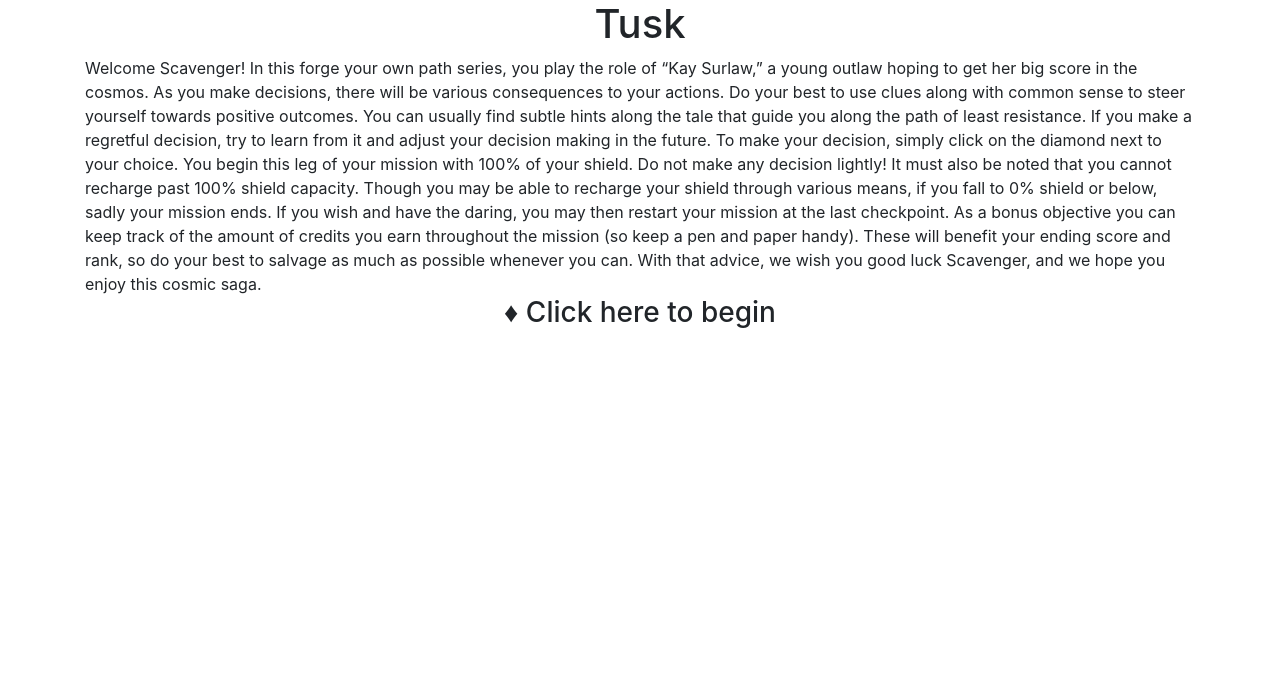
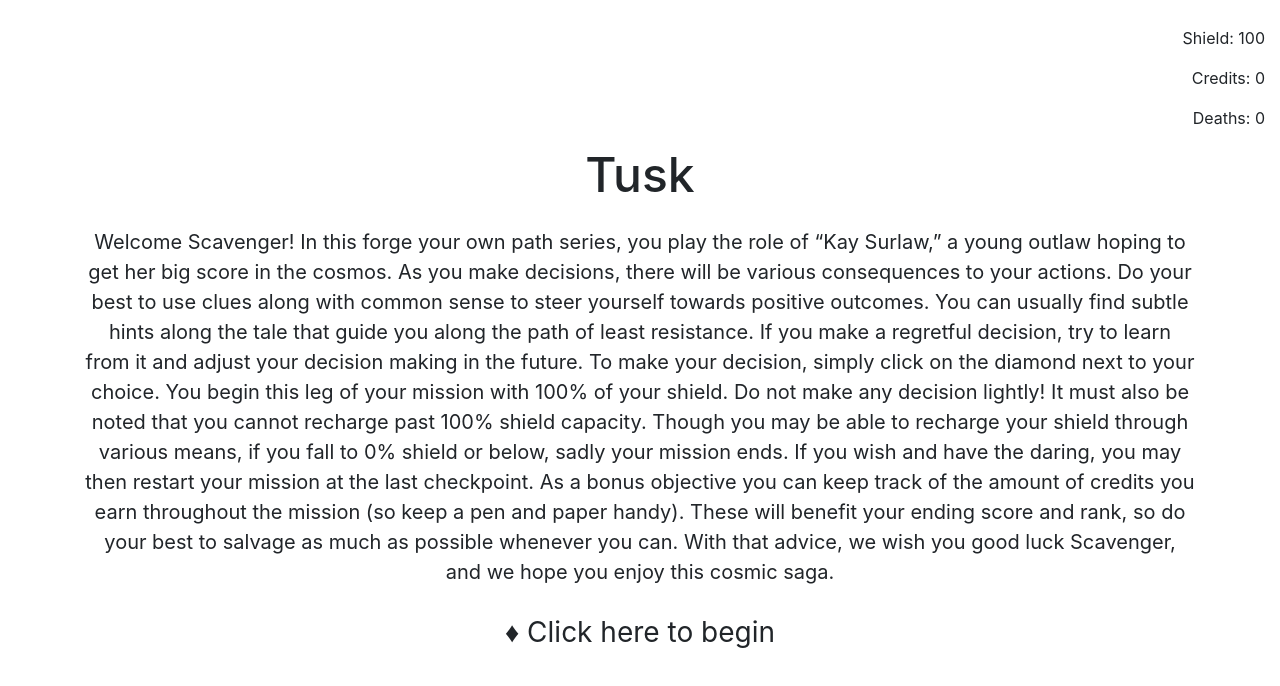
Before and after one commit to Okma/tusk-textventure, a React (Create React App) app: page / in a window 1280 px wide. Shown: the top 686 px of the page. Built offline with nearby package versions, Linux system fonts and the light colour scheme.

Commit message:
feat: add score tracking; added minor styling

```diff
--- /dev/null
+++ b/src/App.css
@@ -0,0 +1,4 @@
+.score {
+    margin-top: 2%;
+    text-align: right;
+}
--- a/src/App.js
+++ b/src/App.js
@@ -2,6 +2,7 @@ import React from 'react';
 import update from 'immutability-helper';
 import Page from "./Page";
 import data from './data/data';
+import './App.css';
 
 export default class App extends React.Component {
 
@@ -11,20 +12,72 @@ export default class App extends React.Component {
             pages: data['pages'],
             current_page: 0,
             health: 100,
-            credits: 0
+            credits: 0,
+            deaths: 0
         }
     }
 
     onHealthChange = (delta) => {
         this.setState(update(this.state, {health: {$set: this.state.health - delta}}));
-
         // check if health <= 0
         if (this.state.health <= 0) {
             // death page
-            this.onOptionSelect(32)
-        } else {
+            this.setState(update(this.state, {deaths: {$set: this.state.deaths + 1}}));
+            this.onOptionSelect(32);
+        }
+    };
 
+    calculateScore = () => {
+        let score = 0;
+
+        // calculate credit score
+        let credits = this.state.credits;
+        let creditScores = {50000: 4000, 40000: 2000, 45000: 3000, 35000: 1000};
+        let cutoffs = creditScores.keys();
+        for (let i = 0; i < cutoffs.length; i++) {
+            if (credits >= cutoffs[i]) {
+                score += creditScores[cutoffs[i]];
+                break;
             }
+        }
+
+        // calculate death score
+        let deaths = this.state.deaths;
+        let deathScores = [2000, -2000, -4000, -8000];
+        for (let i = deathScores.length - 1; i >= 0; i--) {
+            if (deaths >= i) {
+                score += deathScores[cutoffs[i]];
+                break;
+            }
+        }
+
+        // calculate health score
+        let health = this.state.health;
+        let healthScores = {76: 10000, 51: 8000, 26: 4000, 1: 2000};
+        cutoffs = healthScores.keys();
+        for (let i = 0; i < cutoffs.length; i++) {
+            if (health >= cutoffs[i]) {
+                score += healthScores[cutoffs[i]];
+                break;
+            }
+        }
+
+        let title;
+        let titles = {
+            16000: 'Outlawed Cosmonaut',
+            11000: 'Maurading Rocketeer',
+            6000: 'Burgling Pilot',
+            1: 'Pick Pocketing Star Gazer'
+        };
+        cutoffs = titles.keys();
+        for (let i = 0; i < cutoffs.length; i++) {
+            if (score >= cutoffs[i]) {
+                title = titles[cutoffs[i]];
+                break;
+            }
+        }
+
+        return {'score': score, 'title': title};
     };
 
     onCreditsChange = (delta) => {
@@ -34,17 +87,31 @@ export default class App extends React.Component {
     onOptionSelect = (index) => {
         if (index > 0) {
             this.setState(update(this.state, {current_page: {$set: index}}));
+        } else if (index === -2) {
+            // win screen
+            let score = this.calculateScore();
+
+        } else if (index === -1) {
+            // death
+
         }
     };
 
     render() {
         return (
+            <>
+                <div className={'container-fluid score'}>
+                    <p>Shield: {this.state.health}</p>
+                    <p>Credits: {this.state.credits}</p>
+                    <p>Deaths: {this.state.deaths}</p>
+                </div>
                 <Page
                     data={this.state.pages[this.state.current_page]}
                     onOptionSelect={this.onOptionSelect}
                     onCreditsChange={this.onCreditsChange}
                     onHealthChange={this.onHealthChange}
                 />
+            </>
         );
     }
 }
--- a/src/Page.css
+++ b/src/Page.css
@@ -1,3 +1,17 @@
-h1, h3 {
+.body, .title, .options, h3 {
     text-align: center;
 }
+
+.title {
+    font-size: 48px;
+}
+
+.body {
+    margin-top: 24px;
+    margin-bottom: 24px;
+    font-size: 20px;
+}
+
+.options {
+    font-size: 28px;
+}
--- a/src/Page.js
+++ b/src/Page.js
@@ -41,12 +41,14 @@ export default class Page extends React.Component {
     render() {
         return (
             <div className={'container'}>
-                <h1>{this.props.data['title']}</h1>
-                {this.props.data['body']}
-                {this.props.data['options'].map((option) =>
-                    <h3 key={option['text']}
-                        onClick={() => this.onOptionSelect(option['target'])}>♦ {option['text']}</h3>
-                )}
+                <h1 className={'title'}>{this.props.data['title']}</h1>
+                <p className={'body'}>{this.props.data['body']} </p>
+                <div className={'options'}>
+                    {this.props.data['options'].map((option) =>
+                        <p key={option['text']}
+                           onClick={() => this.onOptionSelect(option['target'])}>♦ {option['text']}</p>
+                    )}
+                </div>
             </div>
         );
     }
```
Lines whose indentation alone changed are shown as unchanged.
